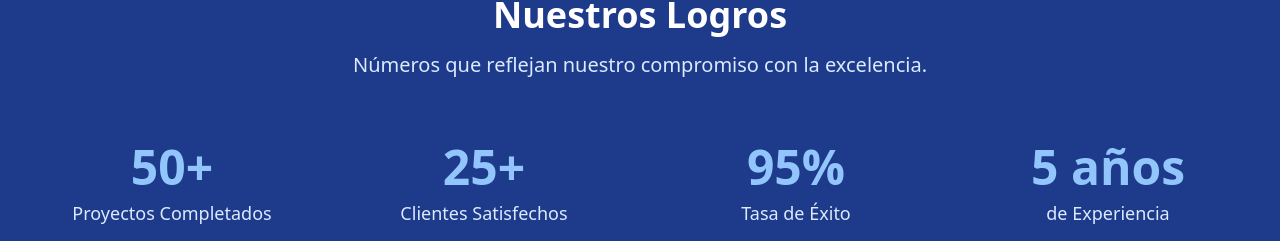
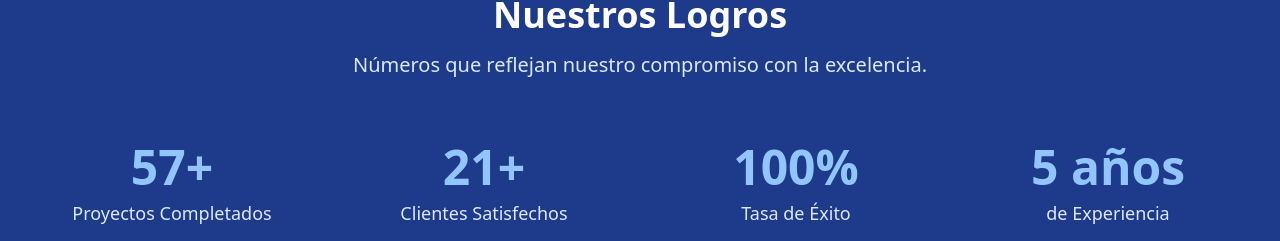
Before and after one commit to Isguiz/ai-agents-canvas, a React (Vite) app: page /nosotros in a window 1280 px wide. Shown: the part 1647-1888 px from the top of the page. Built offline with nearby package versions, Linux system fonts and the light colour scheme.

Commit message:
Visual edit in Lovable
Edited UI in Lovable

```diff
--- a/src/pages/About.tsx
+++ b/src/pages/About.tsx
@@ -115,25 +115,19 @@ const About = () => {
 
           <div className="grid grid-cols-2 lg:grid-cols-4 gap-8">
             <div className="text-center">
-              <div className="text-4xl md:text-5xl font-bold text-blue-300 mb-2">
-                50+
-              </div>
+              <div className="text-4xl md:text-5xl font-bold text-blue-300 mb-2">57+</div>
               <div className="text-lg text-blue-100">
                 Proyectos Completados
               </div>
             </div>
             <div className="text-center">
-              <div className="text-4xl md:text-5xl font-bold text-blue-300 mb-2">
-                25+
-              </div>
+              <div className="text-4xl md:text-5xl font-bold text-blue-300 mb-2">21+</div>
               <div className="text-lg text-blue-100">
                 Clientes Satisfechos
               </div>
             </div>
             <div className="text-center">
-              <div className="text-4xl md:text-5xl font-bold text-blue-300 mb-2">
-                95%
-              </div>
+              <div className="text-4xl md:text-5xl font-bold text-blue-300 mb-2">100%</div>
               <div className="text-lg text-blue-100">
                 Tasa de Éxito
               </div>
```
